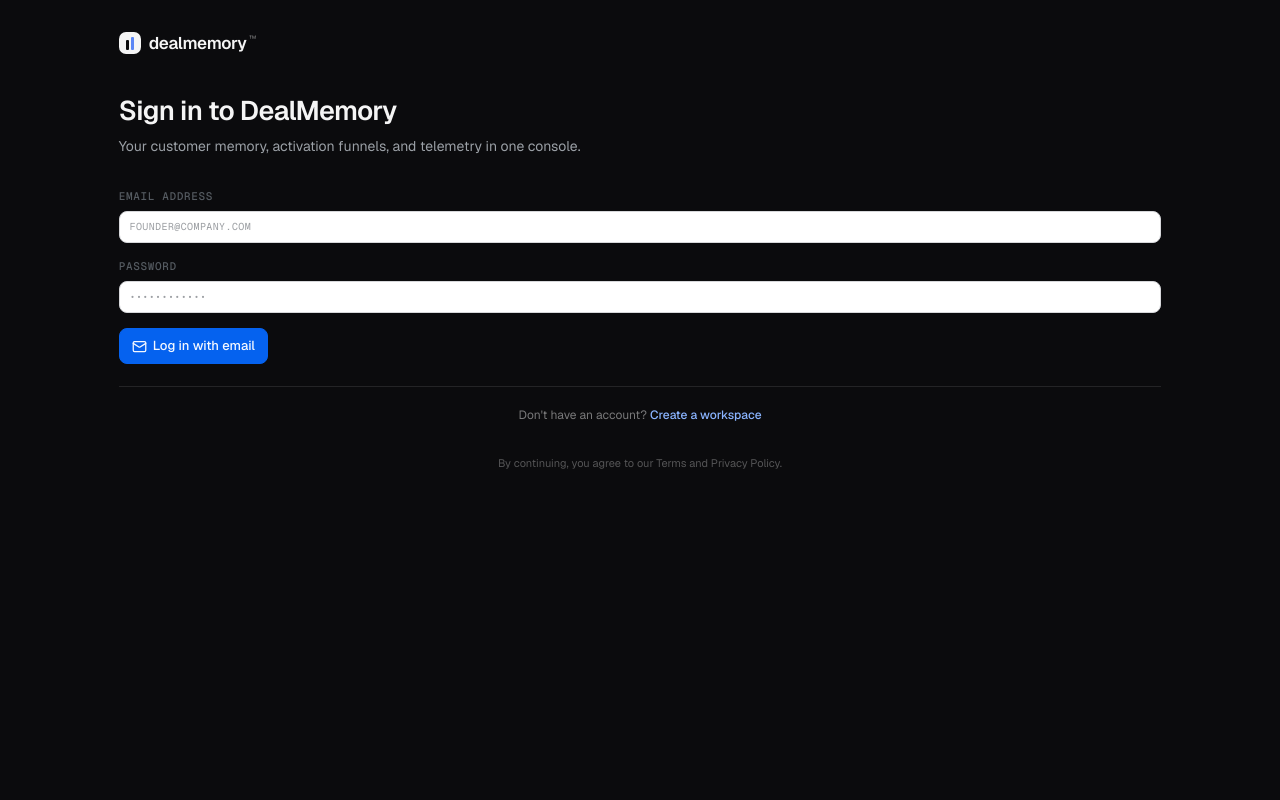
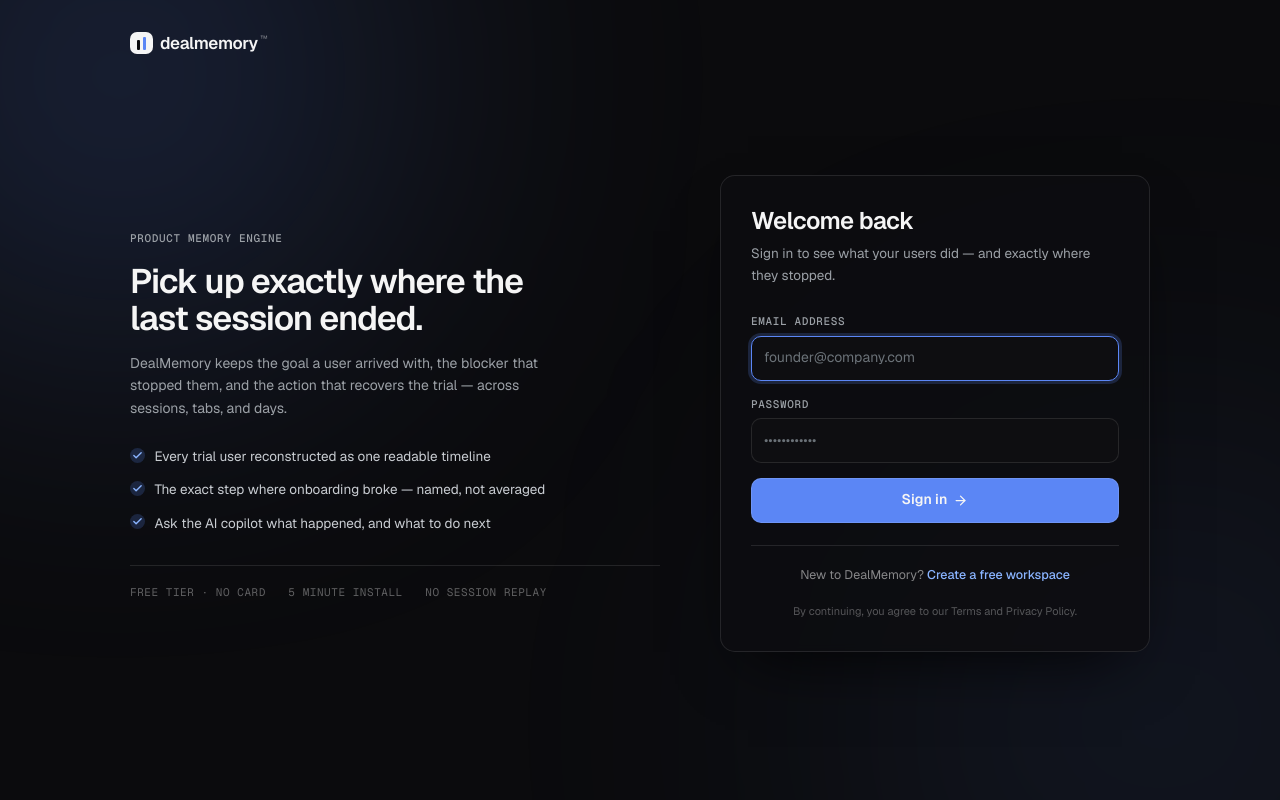
Before and after one commit to imranrkhan13/dealmemory, a Next.js app: page /auth/signin in a window 1280 px wide. Built offline with nearby package versions, Linux system fonts and the light colour scheme; no server answers.

Commit message:
login page redesiging

```diff
--- a/app/globals.css
+++ b/app/globals.css
@@ -576,6 +576,40 @@
   color: #939aa3;
 }
 
+/* ── Auth pages (sign in / create workspace) ───────────── */
+
+.dark-auth .auth-field-input {
+  font-family: 'Geist', ui-sans-serif, system-ui, sans-serif;
+  font-size: 14px;
+  letter-spacing: normal;
+  text-transform: none;
+  padding: 0.7rem 0.8rem;
+  border-radius: 10px;
+}
+
+.dark-auth .auth-field-input:-webkit-autofill,
+.dark-auth .auth-field-input:-webkit-autofill:hover,
+.dark-auth .auth-field-input:-webkit-autofill:focus {
+  -webkit-text-fill-color: #f5f5f5;
+  -webkit-box-shadow: 0 0 0 1000px #0e0e11 inset;
+  transition: background-color 9999s ease-in-out 0s;
+}
+
+.dark-auth .auth-submit {
+  width: 100%;
+  padding: 0.7rem 1rem;
+  border-radius: 10px;
+  font-size: 14px;
+  font-weight: 600;
+  justify-content: center;
+}
+
+.dark-auth .auth-submit:hover:not(:disabled) {
+  background: #456cdf;
+  border-color: #456cdf;
+  color: #0b0b0d;
+}
+
 /* ── Motion accessibility ──────────────────────────────── */
 
 @media (prefers-reduced-motion: reduce) {
--- a/app/login/LoginClient.tsx
+++ b/app/login/LoginClient.tsx
@@ -5,7 +5,7 @@
 import { signIn, useSession } from 'next-auth/react';
 import Link from 'next/link';
 import { AuthShell, AuthField, AuthButton } from '@/components/auth-shell';
-import { Loader2, AlertCircle, Mail } from 'lucide-react';
+import { Loader2, AlertCircle, ArrowRight } from 'lucide-react';
 
 export default function LoginClient() {
   const [email, setEmail] = useState('');
@@ -56,8 +56,8 @@
 
   return (
     <AuthShell
-      title="Sign in to DealMemory"
-      subtitle="Your customer memory, activation funnels, and telemetry in one console."
+      title="Welcome back"
+      subtitle="Sign in to see what your users did — and exactly where they stopped."
     >
       <form onSubmit={submit} className="space-y-4">
         <AuthField
@@ -66,6 +66,7 @@
           onChange={(e) => setEmail(e.target.value)}
           type="email"
           autoComplete="email"
+          autoFocus
           required
           placeholder="founder@company.com"
         />
@@ -94,20 +95,20 @@
             </>
           ) : (
             <>
-              <Mail size={15} />
-              Log in with email
+              Sign in
+              <ArrowRight size={15} />
             </>
           )}
         </AuthButton>
       </form>
 
-      <p className="mt-6 border-t border-white/10 pt-5 text-center text-[12px] text-white/45">
-        Don&apos;t have an account?{' '}
+      <p className="mt-6 border-t border-white/10 pt-5 text-center text-[12.5px] text-white/50">
+        New to DealMemory?{' '}
         <Link href="/signup" className="font-medium text-[#8ab4ff] hover:text-white">
-          Create a workspace
+          Create a free workspace
         </Link>
       </p>
-      <p className="mt-8 text-center text-[11px] leading-relaxed text-white/30">
+      <p className="mt-5 text-center text-[11px] leading-relaxed text-white/30">
         By continuing, you agree to our Terms and Privacy Policy.
       </p>
     </AuthShell>
--- a/components/auth-shell.tsx
+++ b/components/auth-shell.tsx
@@ -1,4 +1,11 @@
 import Link from 'next/link';
+import { Check } from 'lucide-react';
+
+const VALUE_POINTS = [
+  'Every trial user reconstructed as one readable timeline',
+  'The exact step where onboarding broke — named, not averaged',
+  'Ask the AI copilot what happened, and what to do next',
+];
 
 export function AuthShell({
   children,
@@ -10,9 +17,24 @@
   subtitle: string;
 }) {
   return (
-    <div className="auth-dark min-h-screen bg-[#0b0b0d] text-[#f5f5f5]">
-      <div className="page-wrap">
-        <Link href="/" className="mb-10 inline-flex items-center gap-2 self-start" aria-label="dealmemory home">
+    // NOTE: the stylesheet scopes dark auth styles under `.dark-auth`.
+    <div className="auth-dark dark-auth relative min-h-screen overflow-hidden bg-[#0b0b0d] text-[#f5f5f5]">
+      {/* ambient glows */}
+      <div
+        aria-hidden="true"
+        className="pointer-events-none absolute -left-40 -top-52 h-[540px] w-[540px] rounded-full bg-[#5b86f5]/20 blur-[140px]"
+      />
+      <div
+        aria-hidden="true"
+        className="pointer-events-none absolute -bottom-60 -right-48 h-[600px] w-[600px] rounded-full bg-[#5b86f5]/10 blur-[160px]"
+      />
+
+      <div className="relative z-10 mx-auto flex min-h-screen w-full max-w-6xl flex-col px-5 py-8 sm:px-8">
+        <Link
+          href="/"
+          className="inline-flex items-center gap-2 self-start rounded-md outline-none focus-visible:ring-2 focus-visible:ring-[#5b86f5]"
+          aria-label="dealmemory home"
+        >
           <span className="grid h-6 w-6 place-items-center rounded-[7px] bg-[#f5f5f5]" aria-hidden="true">
             <span className="flex items-end gap-[2.5px]">
               <span className="h-2.5 w-[3px] rounded-[1px] bg-[#0b0b0d]" />
@@ -25,10 +47,46 @@
           </span>
         </Link>
 
-        <h1 className="text-[27px] font-semibold leading-tight tracking-[-0.025em] text-[#f5f5f5]">{title}</h1>
-        <p className="mt-2 text-[14px] leading-relaxed text-[#9ba0a6]">{subtitle}</p>
+        <div className="grid flex-1 items-center gap-10 py-10 lg:grid-cols-[1fr_430px] lg:gap-16 lg:py-14">
+          {/* Left: value proposition (desktop only) */}
+          <div className="hidden lg:block">
+            <span className="eyebrow">Product memory engine</span>
+            <h2 className="mt-4 max-w-md text-[34px] font-semibold leading-[1.08] tracking-[-0.03em] text-[#f5f5f5]">
+              Pick up exactly where the last session ended.
+            </h2>
+            <p className="mt-4 max-w-md text-[14px] leading-relaxed text-[#9ba0a6]">
+              DealMemory keeps the goal a user arrived with, the blocker that stopped them, and the
+              action that recovers the trial — across sessions, tabs, and days.
+            </p>
 
-        <div className="mt-8">{children}</div>
+            <ul className="mt-7 space-y-3">
+              {VALUE_POINTS.map((point) => (
+                <li key={point} className="flex items-start gap-2.5 text-[13.5px] leading-relaxed text-[#c9cdd2]">
+                  <span className="mt-0.5 grid h-4 w-4 shrink-0 place-items-center rounded-full bg-[#5b86f5]/20">
+                    <Check size={11} className="text-[#8ab4ff]" strokeWidth={3} />
+                  </span>
+                  {point}
+                </li>
+              ))}
+            </ul>
+
+            <div className="mt-8 flex flex-wrap items-center gap-x-6 gap-y-2 border-t border-white/10 pt-5 font-mono text-[11px] uppercase tracking-[0.05em] text-white/35">
+              <span>Free tier · no card</span>
+              <span>5 minute install</span>
+              <span>No session replay</span>
+            </div>
+          </div>
+
+          {/* Right: form card */}
+          <div className="w-full rounded-2xl border border-white/10 bg-[#0e0e11]/85 p-6 shadow-[0_28px_64px_-28px_rgba(0,0,0,0.9)] backdrop-blur-sm sm:p-8">
+            <h1 className="text-[24px] font-semibold leading-tight tracking-[-0.025em] text-[#f5f5f5]">
+              {title}
+            </h1>
+            <p className="mt-2 text-[13.5px] leading-relaxed text-[#9ba0a6]">{subtitle}</p>
+
+            <div className="mt-7">{children}</div>
+          </div>
+        </div>
       </div>
     </div>
   );
@@ -41,11 +99,7 @@
   return (
     <label className="block">
       <span className="mb-1.5 block mono-label">{label}</span>
-      <input
-        {...props}
-        className="input input--mono"
-        style={{ paddingTop: '0.5rem', paddingBottom: '0.5rem' }}
-      />
+      <input {...props} className="input auth-field-input" />
     </label>
   );
 }
@@ -55,10 +109,7 @@
   ...props
 }: React.ButtonHTMLAttributes<HTMLButtonElement>) {
   return (
-    <button
-      {...props}
-      className="btn btn--primary"
-    >
+    <button {...props} className="btn btn--primary auth-submit">
       {children}
     </button>
   );
```
